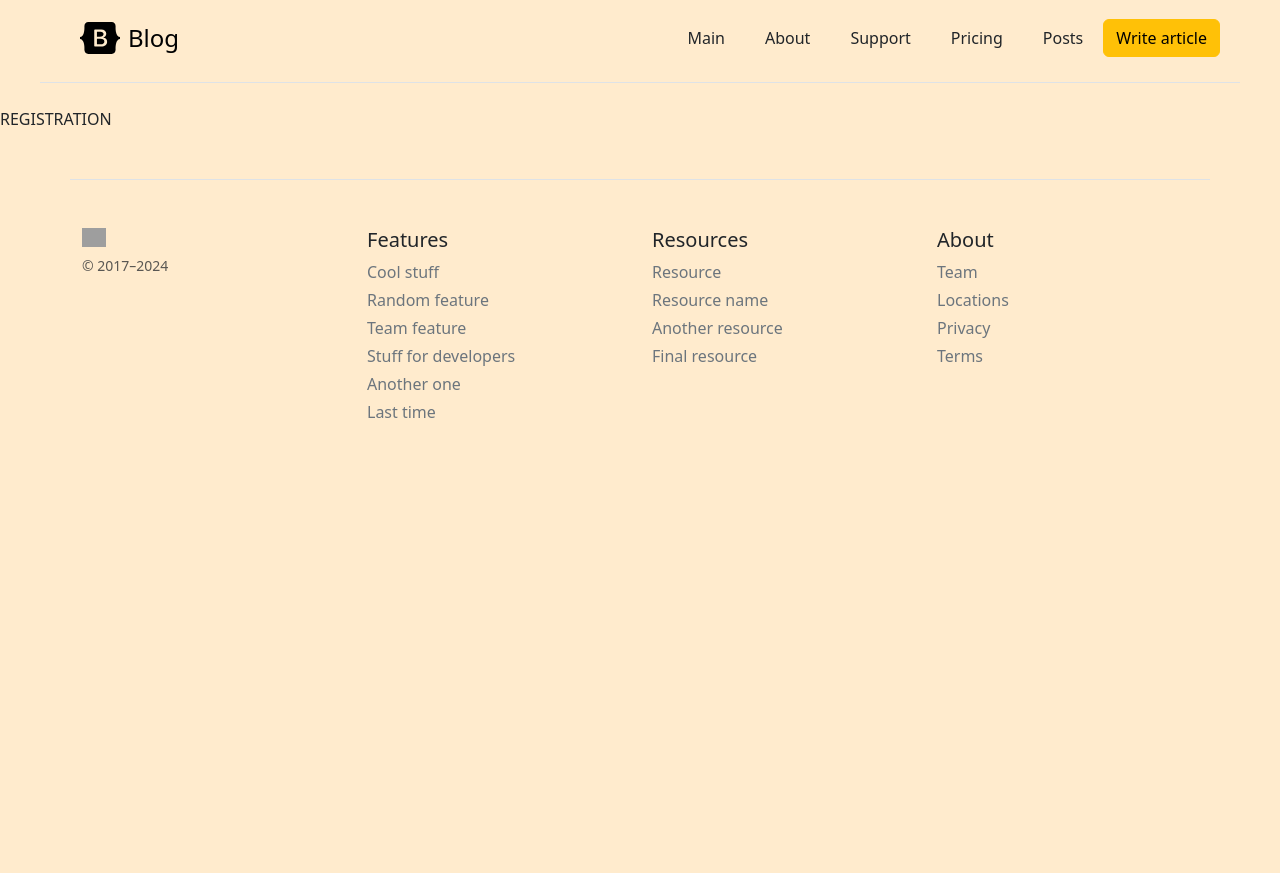
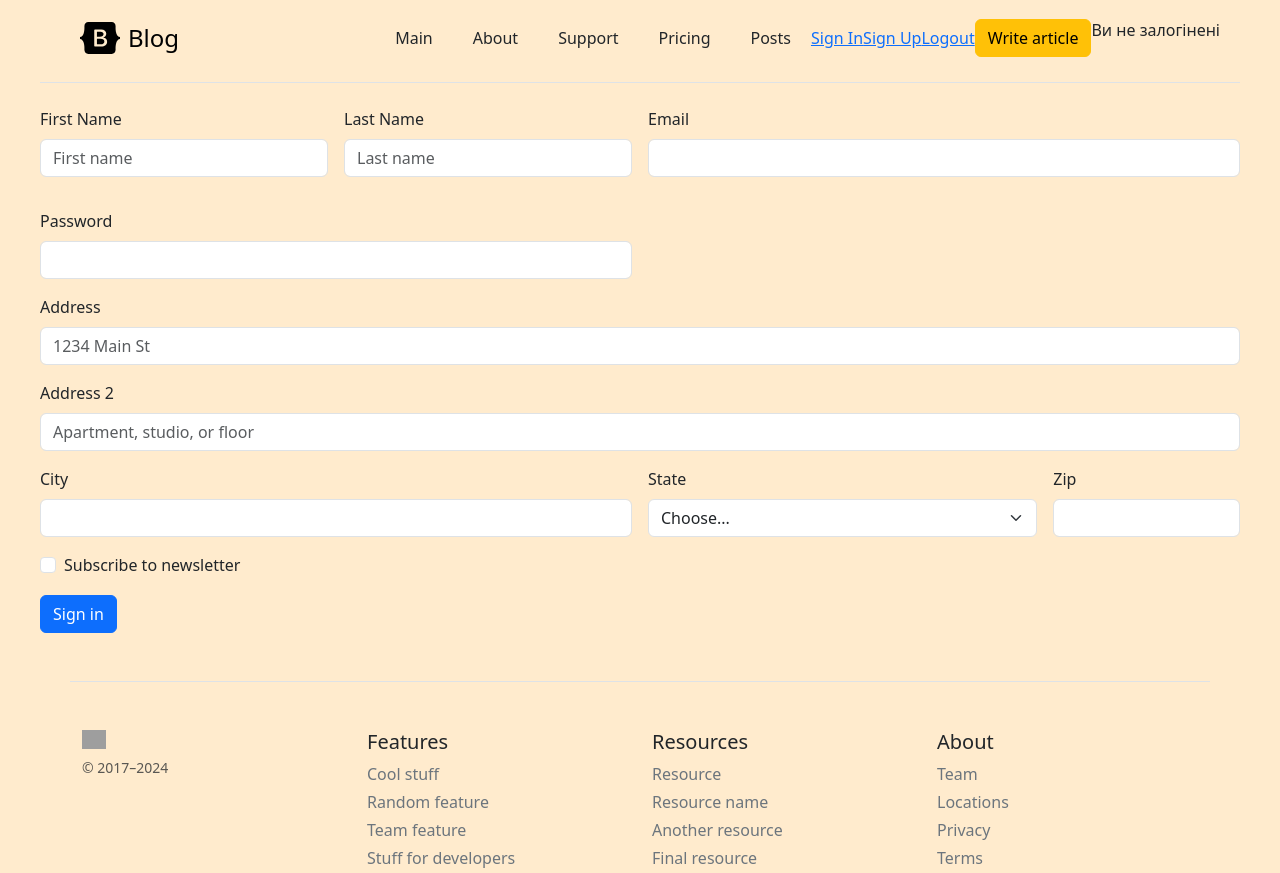
Before and after one commit to olexiyko/blog, a Flask app: page /registration in a window 1280 px wide. Shown: the top 873 px of the page. Before the commit the page ends 418 px from the top, so only its background shows below. Run offline with Flask 3, Linux system fonts and the light colour scheme; grey boxes are pictures that could not be loaded.

Commit message:
added new features

```diff
--- a/app.py
+++ b/app.py
@@ -1,12 +1,15 @@
-from flask import Flask, render_template, url_for, request, redirect
+from flask import Flask, render_template, url_for, request, redirect, session, flash
 from flask_sqlalchemy import SQLAlchemy
 from datetime import datetime, timezone
 from sqlalchemy import desc
+from werkzeug.security import check_password_hash, generate_password_hash
 
 
 app = Flask(__name__)
 app.config["SQLALCHEMY_DATABASE_URI"] = "sqlite:///blog.db"
 app.config["SQLALCHEMY_TRACK_MODIFICATIONS"] = False
+app.config["SECRET_KEY"] = "secret_key"
+
 db = SQLAlchemy(app)
 
 
@@ -19,6 +22,23 @@ class Article(db.Model):
 
     def __repr__(self):
         return "<Article %r>" % self.id
+
+
+class User(db.Model):
+    id = db.Column(db.Integer, primary_key=True)
+    first_name = db.Column(db.String(100), nullable=False)
+    last_name = db.Column(db.String(100), nullable=False)
+    email = db.Column(db.String(100), unique=True, nullable=False)
+    password = db.Column(db.String(200), nullable=False)
+    address1 = db.Column(db.String(100), nullable=False)
+    address2 = db.Column(db.String(100))
+    city = db.Column(db.String(100), nullable=False)
+    state = db.Column(db.String(100), nullable=False)
+    zip = db.Column(db.String(20), nullable=False)
+    subscribe_to_newsletter = db.Column(db.Boolean, nullable=False, default=False)
+
+    def __repr__(self):
+        return f"<User {self.first_name} {self.last_name}>"
 
 
 @app.route("/")
@@ -96,8 +116,79 @@ def create_article():
 
 
 @app.route("/registration")
-def user_registration():
+def registration():
     return render_template("registration.html")
+
+
+@app.route("/register", methods=["POST", "GET"])
+def register():
+    if request.method == "POST":
+        first_name = request.form.get("first_name")
+        last_name = request.form.get("last_name")
+        email = request.form.get("email")
+        password = request.form.get("password")
+        address1 = request.form.get("address1")
+        address2 = request.form.get("address2")
+        city = request.form.get("city")
+        state = request.form.get("state")
+        zip = request.form.get("zip")
+        subscribe_to_newsletter = "check_me_out" in request.form
+
+        new_user = User(
+            first_name=first_name,
+            last_name=last_name,
+            email=email,
+            password=password,
+            address1=address1,
+            address2=address2,
+            city=city,
+            state=state,
+            zip=zip,
+            subscribe_to_newsletter=subscribe_to_newsletter,
+        )
+
+        db.session.add(new_user)
+        db.session.commit()
+
+        return redirect("/login")
+
+    return render_template("registration.html")
+
+
+@app.route("/login", methods=["POST", "GET"])
+def login():
+    if request.method == "POST":
+        email = request.form.get("email")
+        password = request.form.get("password")
+
+        user = User.query.filter_by(email=email, password=password).first()
+        if user:
+            session["user_id"] = user.id
+            session["user_name"] = user.first_name
+            return redirect("/")
+
+        return (
+            "Invalid credentials",
+            401,
+        )
+
+    return render_template("login.html")
+
+
+@app.route("/logout")
+def logout():
+    session.pop("user_id", None)
+    session.pop("user_name", None)
+    return redirect("/login")
+
+
+@app.route("/success")
+def success():
+    if "user_id" not in session:
+        return redirect("/login")
+
+    users = User.query.all()
+    return render_template("success.html", users=users)
 
 
 if __name__ == "__main__":
--- a/static/css/main.css
+++ b/static/css/main.css
@@ -3,6 +3,8 @@
 @import "pricing.css";
 @import "posts.css";
 @import "about.css";
+@import "registration.css";
+@import "success.css";
 @import "global__footer.css";
 
 html {
@@ -11,3 +13,10 @@ html {
 body {
   background-color: blanchedalmond;
 }
+*,
+*::after,
+*::before {
+  margin: 0;
+  padding: 0;
+  box-sizing: border-box;
+}
--- /dev/null
+++ b/static/css/registration.css
@@ -0,0 +1,17 @@
+.registration__container {
+  max-width: 1200px;
+  margin: 0 auto;
+  display: flex;
+  flex-direction: column;
+}
+.registration__container .row .col {
+  background-color: blanchedalmond !important;
+  margin-bottom: 16px;
+}
+.name_label {
+  margin-bottom: 8px;
+}
+/* .registration__container .btn,
+.registration__container .form-check {
+  float: right;
+} */
--- a/templates/base.html
+++ b/templates/base.html
@@ -52,7 +52,15 @@
           <a class="p-2 text-dark" href="/pricing">Pricing</a>
         </nav>
         <a class="p-2 text-dark" href="/posts">Posts</a>
+        <a href="/login">Sign In</a>
+        <a href="/registration">Sign Up</a>
+        <a href="/logout">Logout</a>
         <a class="btn btn-warning" href="/create-article">Write article</a>
+        {% if session.user_id %}
+        <p>Вітаємо, {{ session.user_name }}!</p>
+    {% else %}
+        <p>Ви не залогінені</p>
+    {% endif %}
       </div>
     </div>
     {% block body %} {% endblock %}
--- a/templates/index.html
+++ b/templates/index.html
@@ -15,7 +15,6 @@ body %}
       </p>
     </div>
   </div>
-
   <div class="row">
     {% for article in articles%}
 
--- a/templates/registration.html
+++ b/templates/registration.html
@@ -1,10 +1,95 @@
-{%extends 'base.html' %}
-
-{% block title %}
-Registration
+{% extends 'base.html' %} {% block title %} Registration {% endblock %} {% block
+body %}
+<div class="registration__container">
+  <form class="row g-3" method="POST" action="/register">
+    <div class="col">
+      <label class="name_label" for="inputName">First Name</label>
+      <input
+        type="text"
+        class="form-control"
+        placeholder="First name"
+        aria-label="First name"
+        id="inputName"
+        name="first_name"
+      />
+    </div>
+    <div class="col">
+      <label class="name_label" for="inputSurname">Last Name</label>
+      <input
+        type="text"
+        class="form-control"
+        placeholder="Last name"
+        aria-label="Last name"
+        id="inputSurname"
+        name="last_name"
+      />
+    </div>
+    <div class="col-md-6">
+      <label for="inputEmail4" class="form-label">Email</label>
+      <input type="email" class="form-control" id="inputEmail4" name="email" />
+    </div>
+    <div class="col-md-6">
+      <label for="inputPassword4" class="form-label">Password</label>
+      <input
+        type="password"
+        class="form-control"
+        id="inputPassword4"
+        name="password"
+      />
+    </div>
+    <div class="col-12">
+      <label for="inputAddress" class="form-label">Address</label>
+      <input
+        type="text"
+        class="form-control"
+        id="inputAddress"
+        name="address1"
+        placeholder="1234 Main St"
+      />
+    </div>
+    <div class="col-12">
+      <label for="inputAddress2" class="form-label">Address 2</label>
+      <input
+        type="text"
+        class="form-control"
+        id="inputAddress2"
+        name="address2"
+        placeholder="Apartment, studio, or floor"
+      />
+    </div>
+    <div class="col-md-6">
+      <label for="inputCity" class="form-label">City</label>
+      <input type="text" class="form-control" id="inputCity" name="city" />
+    </div>
+    <div class="col-md-4">
+      <label for="inputState" class="form-label">State</label>
+      <select id="inputState" class="form-select" name="state">
+        <option selected>Choose...</option>
+        <option value="Ukraine">Ukraine</option>
+        <option value="USA">USA</option>
+        <option value="China">China</option>
+      </select>
+    </div>
+    <div class="col-md-2">
+      <label for="inputZip" class="form-label">Zip</label>
+      <input type="text" class="form-control" id="inputZip" name="zip" />
+    </div>
+    <div class="col-12">
+      <div class="form-check">
+        <input
+          class="form-check-input"
+          type="checkbox"
+          id="gridCheck"
+          name="check_me_out"
+        />
+        <label class="form-check-label" for="gridCheck">
+          Subscribe to newsletter
+        </label>
+      </div>
+    </div>
+    <div class="col-12">
+      <button type="submit" class="btn btn-primary">Sign in</button>
+    </div>
+  </form>
+</div>
 {% endblock %}
-
-
-{% block body %}
-REGISTRATION
-{% endblock %}
```
Also changed, not shown: templates/login.html (added, +34 -0 lines), templates/success.html (added, +23 -0 lines), instance/blog.db, static/css/success.css (added).
